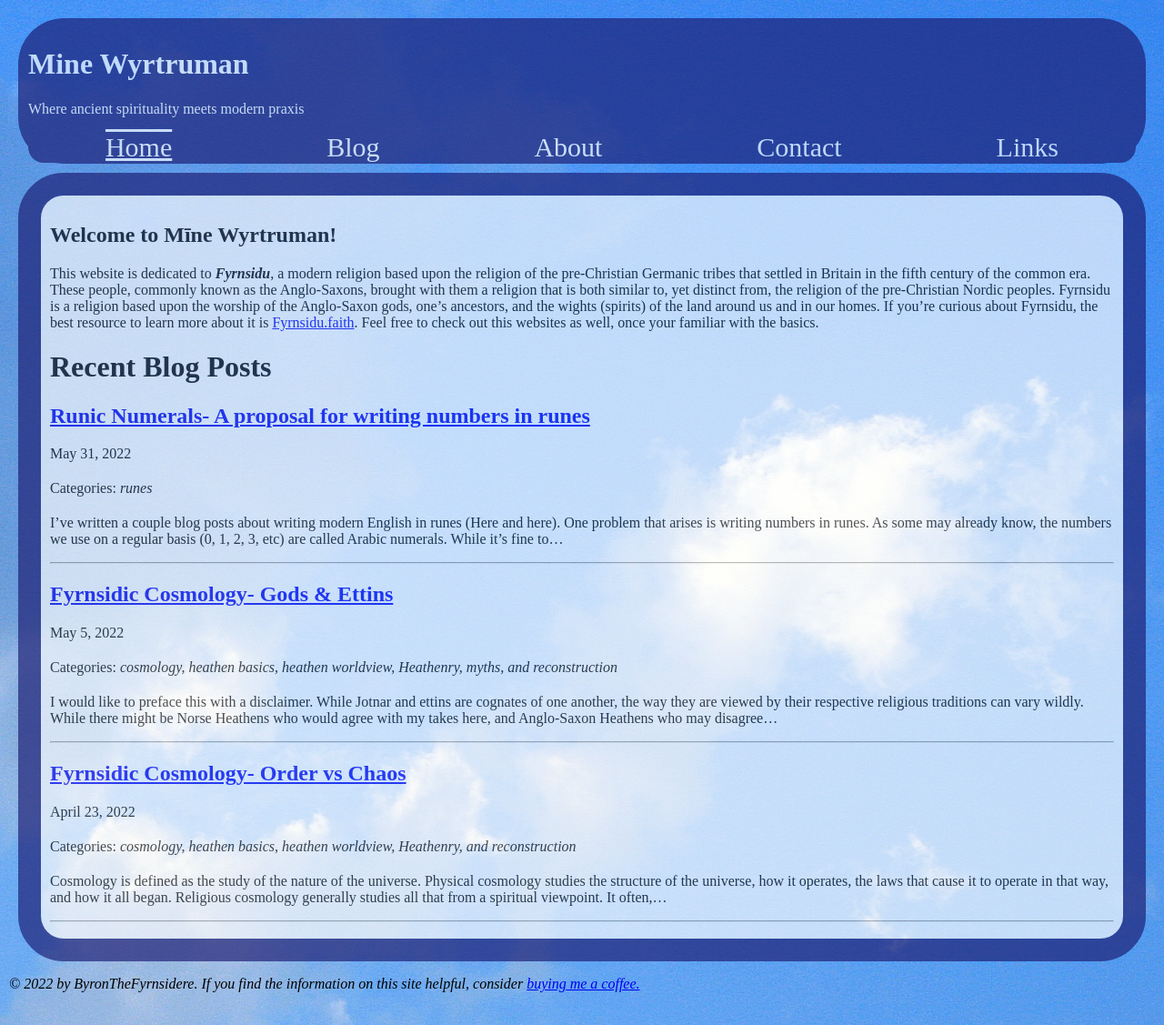
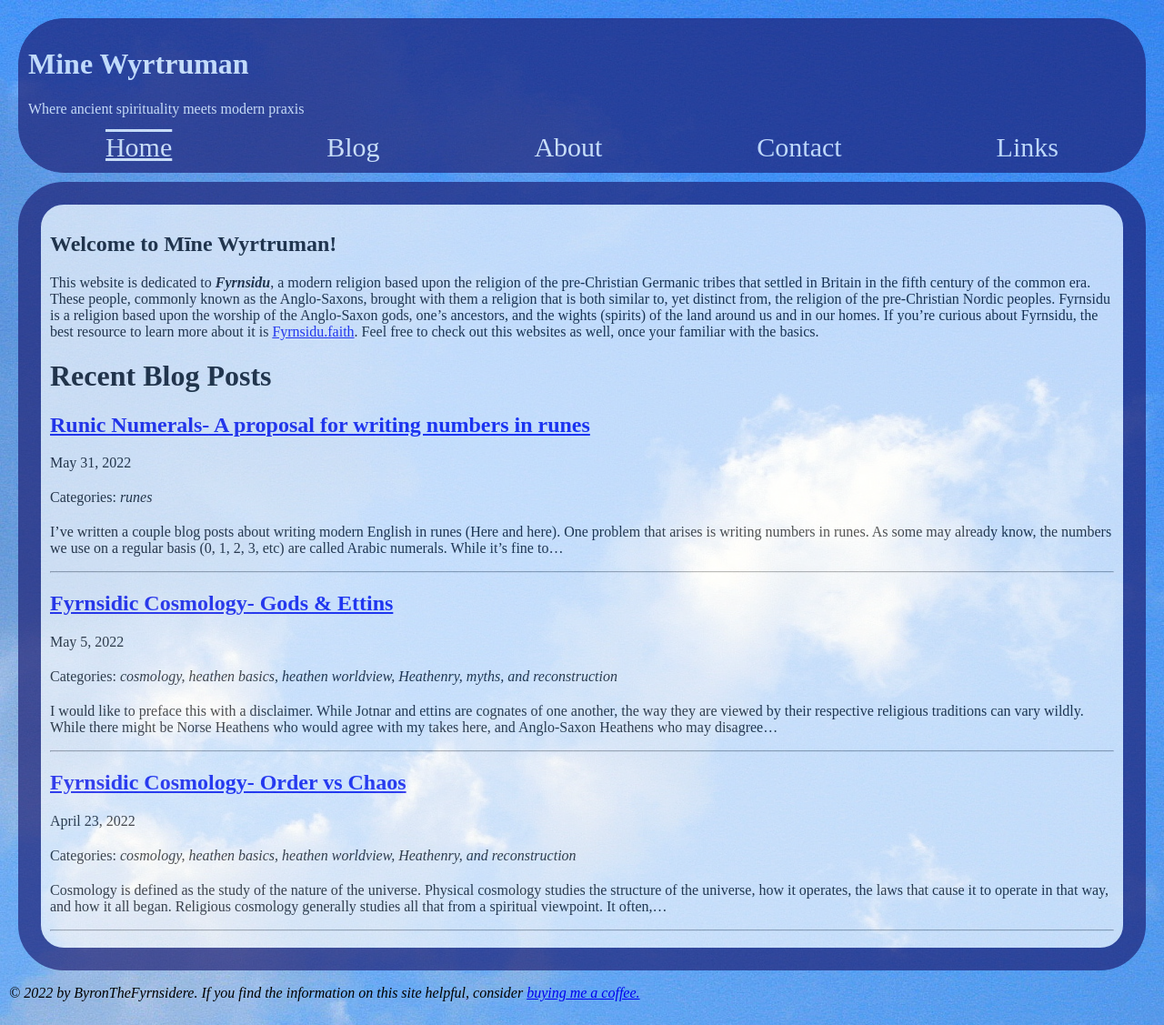
Before and after one commit to byronpendason/byronpendason.github.io, a Jekyll site: the page built from index.md, in a window 1280 px wide. Shown: the whole page at 91% size. Built offline with Jekyll 4.4.1, drawn with Linux system fonts in a browser that asks for light colours; our own code applies the rules of GitHub Pages for plain Markdown files; comment, search, counter and statistics services are not loaded.

Commit message:
Update style.css

```diff
--- a/css/style.css
+++ b/css/style.css
@@ -14,7 +14,7 @@
         border-radius: 50px;
         background-color: midnightblue;
         color: white;
-        padding-bottom: 0px;
+        padding-bottom: 10px;
         margin-bottom: 10px;
         opacity: 66%;
       }
```
